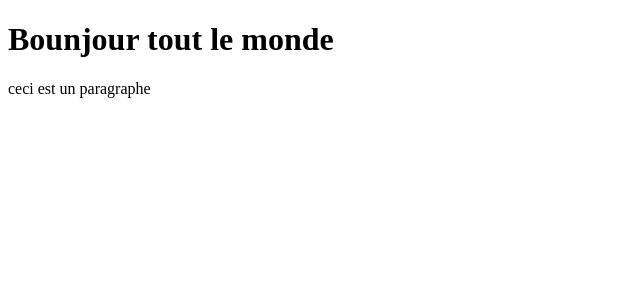
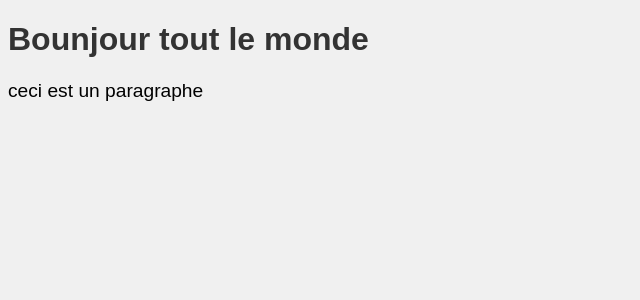
Before and after one commit to mouadhoudaibi/project-de-sikkou, a PHP site: page / in a window 1280 px wide. Shown: the top 300 px of the page, without its empty margins (0-640 px from the left). Run offline with PHP 8.4, Linux system fonts and the light colour scheme.

Commit message:
Ajout du style CSS directement dans index.php

```diff
--- a/index.php
+++ b/index.php
@@ -4,6 +4,18 @@
     <meta charset="UTF-8">
     <meta name="viewport" content="width=device-width, initial-scale=1.0">
     <title>Document</title>
+    <style>
+         body {
+           background-color: #f0f0f0;
+           font-family: Arial, sans-serif;
+       }
+       h1 {
+           color: #333;
+       }
+       p {
+        font-size: 1.2em;
+        }
+    </style>
 </head>
 <body>
     <h1>Bounjour tout le monde</h1>
```
